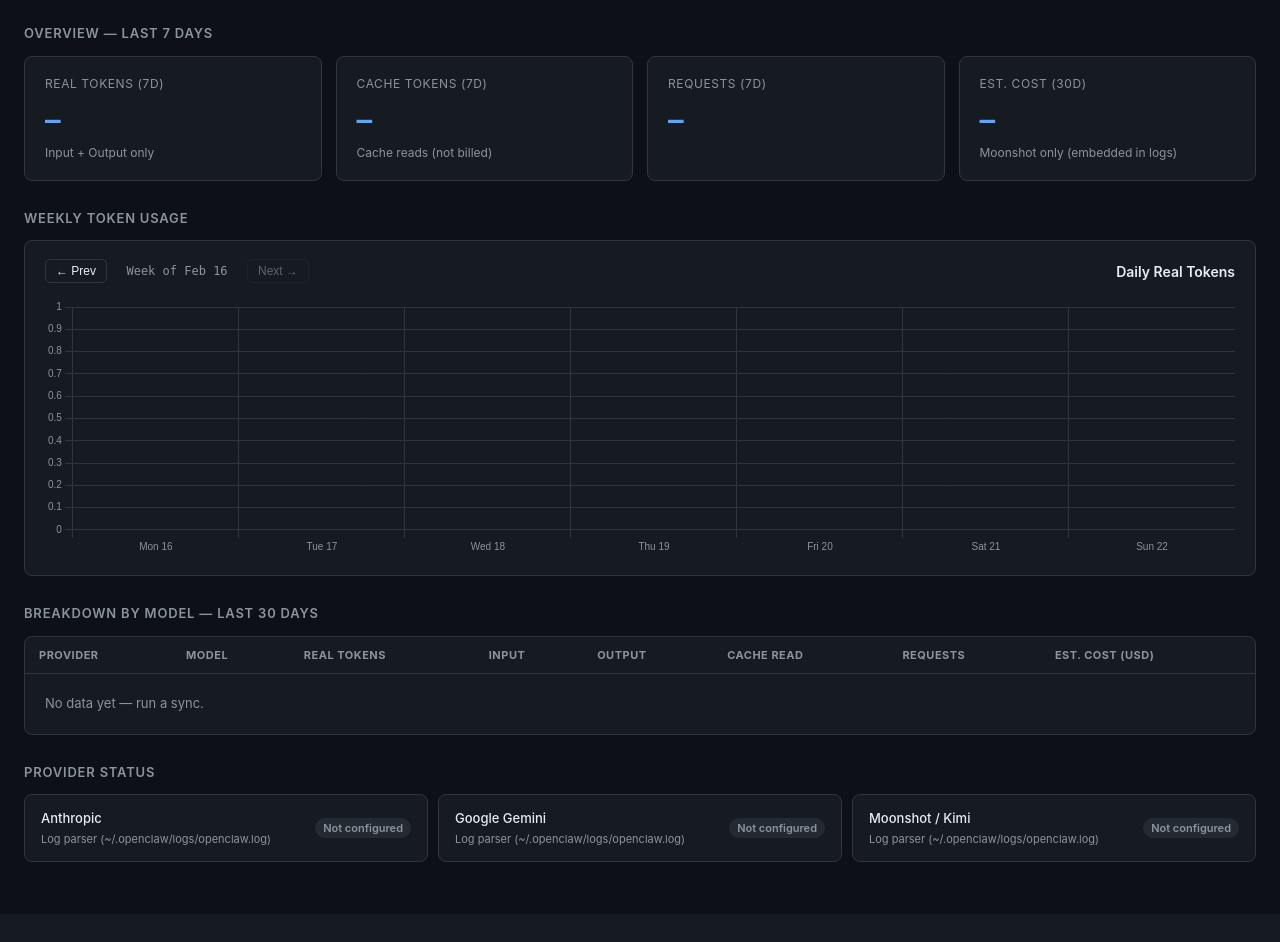
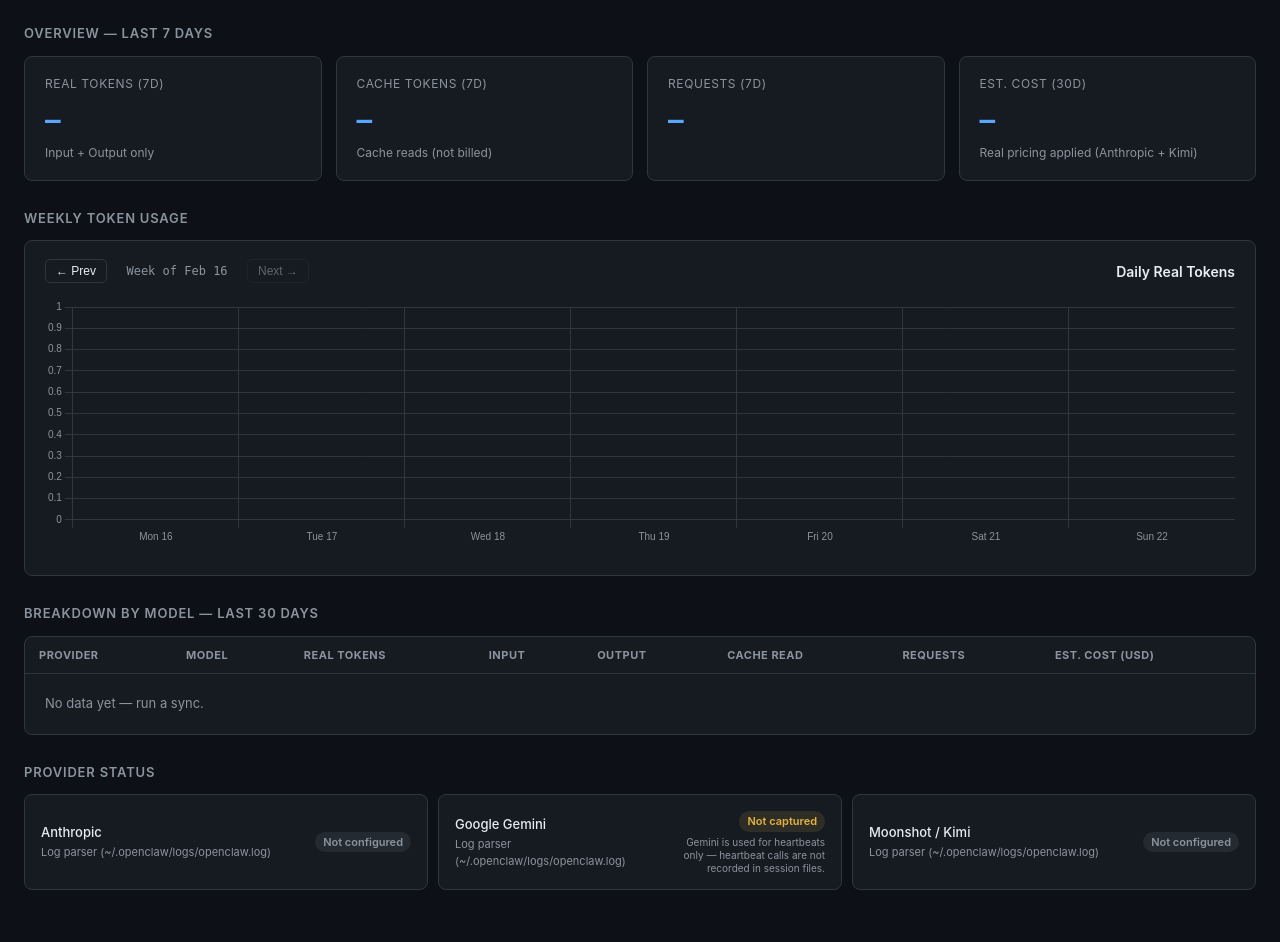
Before and after one commit to Ricardodpalmeida/openclaw-usage-dashboard, a FastAPI app: page / in a window 1280 px wide. Shown: the part 56-998 px from the top of the page. Before the commit the page ends 918 px from the top, so only its background shows below. Run offline with FastAPI, Linux system fonts and the light colour scheme; data that the repository does not hold is empty; parts of the project's set-up code (start-up, migrations or seed data) failed here and were passed over.

Commit message:
Add real pricing, stacked weekly chart by model, Gemini heartbeat explanation

```diff
--- a/app/main.py
+++ b/app/main.py
@@ -25,7 +25,7 @@ from fastapi.templating import Jinja2Templates
 
 from .database import init_db
 from .scheduler import start_scheduler, sync_all
-from .routers.usage_router import router as usage_router
+from .routers.usage_router import router as usage_router, pricing_router
 from .routers.provider_router import router as provider_router
 
 load_dotenv()
@@ -64,6 +64,7 @@ async def on_shutdown():
 
 app.include_router(usage_router)
 app.include_router(provider_router)
+app.include_router(pricing_router)
 
 
 @app.get("/", response_class=HTMLResponse)
--- /dev/null
+++ b/app/pricing.py
@@ -0,0 +1,29 @@
+"""
+Hard-coded API pricing per model (per million tokens).
+Update these when provider pricing changes.
+Source: official provider pricing pages, Feb 2026.
+"""
+
+PRICING = {
+    # Anthropic
+    "claude-opus-4-6":   {"input": 15.00, "output": 75.00, "cache_read": 1.50},
+    "claude-sonnet-4-6": {"input":  3.00, "output": 15.00, "cache_read": 0.30},
+    # Moonshot / Kimi
+    "kimi-k2.5":         {"input":  0.60, "output":  3.00, "cache_read": 0.15},
+    "kimi-k2-thinking":  {"input":  0.60, "output":  3.00, "cache_read": 0.15},
+    # Google Gemini (for future use when tracked)
+    "gemini-3-flash-preview": {"input": 0.10, "output": 0.40, "cache_read": 0.025},
+    "gemini-3-pro-preview":   {"input": 1.25, "output": 5.00, "cache_read": 0.3125},
+}
+
+
+def estimate_cost(model: str, input_tokens: int, output_tokens: int, cache_read_tokens: int) -> float:
+    """Return estimated cost in USD for a given model and token counts."""
+    p = PRICING.get(model)
+    if not p:
+        return 0.0
+    return (
+        input_tokens      / 1_000_000 * p["input"] +
+        output_tokens     / 1_000_000 * p["output"] +
+        cache_read_tokens / 1_000_000 * p["cache_read"]
+    )
--- a/app/providers/google_provider.py
+++ b/app/providers/google_provider.py
@@ -1,11 +1,25 @@
 """
 Google Gemini provider — parses token usage from OpenClaw session JSONL files.
 
-API endpoint : None available as of 2026-02.
+API endpoint : None available.
                Google does not expose a Gemini-specific usage API.
 Auth         : GEMINI_API_KEY (used only for is_configured detection)
 Method       : Session JSONL parsing via app/log_parser.py
 Model prefix : "gemini-"
+
+⚠ WHY GEMINI USAGE IS NOT CAPTURED:
+  OpenClaw uses Gemini exclusively in heartbeat calls. Heartbeat calls do NOT
+  create session JSONL files — only interactive sessions and sub-agent runs do.
+  Since this dashboard sources all data from session JSONL files, Gemini usage
+  is effectively invisible. The provider is configured but produces zero records.
+  This is a fundamental limitation of the log-based approach: if a model is only
+  used in contexts that do not produce JSONL files, it cannot be tracked.
+
+  To track Gemini in the future, one of the following approaches would be needed:
+    a) OpenClaw starts writing heartbeat usage to a separate log file.
+    b) Google exposes a Gemini usage API (Google Cloud Billing API covers spend
+       but not per-model token counts at this time).
+    c) A sidecar proxy intercepts Gemini API calls and logs them independently.
 
 TODO — Google Cloud Billing API (future):
   If a Gemini-specific usage API becomes available:
--- a/app/routers/usage_router.py
+++ b/app/routers/usage_router.py
@@ -3,8 +3,10 @@ Usage API endpoints.
 
 GET /api/usage/summary           — aggregate totals (last 30d) with period breakdown
 GET /api/usage/weekly            — daily totals for a given week (Mon–Sun)
+GET /api/usage/weekly-by-model   — daily totals per model for a given week
 GET /api/usage/hourly            — per-hour breakdown for a given date
 GET /api/usage/by-model          — breakdown per model, sorted by real_tokens desc
+GET /api/pricing                 — hard-coded provider pricing table
 """
 
 from datetime import date, timedelta
@@ -17,6 +19,7 @@ from ..models import (
     UsageSummary, UsageByModel, WeeklyUsage, HourlyBreakdown,
     DailyUsage, HourlyUsage,
 )
+from ..pricing import PRICING
 
 router = APIRouter(prefix="/api/usage", tags=["usage"])
 
@@ -184,3 +187,84 @@ async def get_by_model():
         )
         for r in rows
     ]
+
+
+@router.get("/weekly-by-model")
+async def get_weekly_by_model(week_offset: int = Query(default=0)):
+    """Return daily real_tokens per model for the 7 days of the requested week.
+
+    - models: all models with any usage in the last 30 days (for consistent color assignment)
+    - days: each day has by_model dict zero-filled for all models
+    - uses real_tokens (input + output only, not cache)
+    """
+    week_start, week_end = _week_bounds(week_offset)
+    date_30d = _date_n_days_ago(30)
+
+    async with get_db() as db:
+        # All models with usage in last 30 days, ordered by total real tokens desc
+        model_rows = await (await db.execute("""
+            SELECT model, SUM(real_tokens) AS total_rt
+            FROM usage_records
+            WHERE date >= ?
+            GROUP BY model
+            ORDER BY total_rt DESC
+        """, (date_30d,))).fetchall()
+
+        # Per-day per-model data for the requested week
+        week_rows = await (await db.execute("""
+            SELECT date, model, SUM(real_tokens) AS rt
+            FROM usage_records
+            WHERE date >= ? AND date <= ?
+            GROUP BY date, model
+            ORDER BY date ASC
+        """, (week_start, week_end))).fetchall()
+
+    models = [r["model"] for r in model_rows]
+
+    # Build lookup: {date: {model: rt}}
+    week_map: dict = {}
+    for r in week_rows:
+        d = r["date"]
+        if d not in week_map:
+            week_map[d] = {}
+        week_map[d][r["model"]] = int(r["rt"] or 0)
+
+    # Build 7-day response
+    start = date.fromisoformat(week_start)
+    days = []
+    for i in range(7):
+        d = (start + timedelta(days=i)).isoformat()
+        day_label = (start + timedelta(days=i)).strftime("%a %-d")
+        by_model = {m: week_map.get(d, {}).get(m, 0) for m in models}
+        days.append({"date": d, "label": day_label, "by_model": by_model})
+
+    return {
+        "week_start": week_start,
+        "week_end": week_end,
+        "models": models,
+        "days": days,
+    }
+
+
+# ── Pricing endpoint (outside /api/usage prefix, registered at app level) ──
+# This endpoint is registered directly on the router with a full path prefix override.
+# It's appended here for co-location but note the prefix is /api/usage — so the
+# actual pricing endpoint is at /api/usage/pricing-info. A top-level /api/pricing
+# is registered separately in main.py or via a dedicated router.
+
+pricing_router = APIRouter(tags=["pricing"])
+
+
+@pricing_router.get("/api/pricing")
+async def get_pricing():
+    """Return hard-coded API pricing per model (per million tokens).
+
+    Source: official provider pricing pages, Feb 2026.
+    These values are used to estimate costs since session files store cost=0.
+    """
+    return {
+        "source": "hard-coded",
+        "last_updated": "Feb 2026",
+        "unit": "USD per million tokens",
+        "models": PRICING,
+    }
--- a/app/templates/dashboard.html
+++ b/app/templates/dashboard.html
@@ -172,8 +172,10 @@
       font-weight: 600;
       font-family: inherit;
     }
-    .badge-cfg   { background: rgba(88,166,255,.12); color: var(--accent); }
-    .badge-nocfg { background: rgba(139,148,158,.12); color: var(--text-dim); }
+    .badge-cfg      { background: rgba(88,166,255,.12); color: var(--accent); }
+    .badge-nocfg    { background: rgba(139,148,158,.12); color: var(--text-dim); }
+    .badge-nocapture{ background: rgba(227,179,65,.12); color: var(--orange); }
+    .provider-note  { font-size: 10px; color: var(--text-dim); margin-top: 4px; max-width: 160px; line-height: 1.3; }
 
     /* ── Provider grid ───────────────────────────────────────────────────── */
     .provider-grid {
@@ -248,7 +250,7 @@
       <div class="card">
         <div class="card-label">Est. Cost (30d)</div>
         <div class="card-value" id="c-cost-30d">—</div>
-        <div class="card-sub">Moonshot only (embedded in logs)</div>
+        <div class="card-sub">Real pricing applied (Anthropic + Kimi)</div>
       </div>
     </div>
   </section>
@@ -333,6 +335,26 @@ Chart.defaults.font.family = 'inherit';
 let chartWeekly = null;
 let chartHourly = null;
 
+/* ── Model color palette (consistent by model name across week changes) ─── */
+const MODEL_COLORS = [
+  '#4e9af1', // blue
+  '#f17c4e', // orange
+  '#4ef1a0', // green
+  '#f1e44e', // yellow
+  '#c04ef1', // purple
+  '#f14e7c', // red
+];
+// Map model name → color (assigned on first encounter, stable across calls)
+const modelColorMap = {};
+let modelColorIdx = 0;
+function colorForModel(model) {
+  if (!(model in modelColorMap)) {
+    modelColorMap[model] = MODEL_COLORS[modelColorIdx % MODEL_COLORS.length];
+    modelColorIdx++;
+  }
+  return modelColorMap[model];
+}
+
 /* ── Week state ─────────────────────────────────────────────────────────── */
 let currentWeekOffset = 0;
 let currentWeekData = null;   // cached days array for label lookup
@@ -353,7 +375,6 @@ function buildWeeklyChart(weekData) {
   currentWeekData = weekData.days;
 
   const labels = weekData.days.map(d => dayLabel(d.date));
-  const values = weekData.days.map(d => d.real_tokens);
 
   // Update nav label
   document.getElementById('week-label').textContent =
@@ -362,27 +383,38 @@ function buildWeeklyChart(weekData) {
   // Disable next-week button if already on current week
   document.getElementById('btn-next-week').disabled = currentWeekOffset >= 0;
 
+  // Pre-assign colors to all models now so they are consistent
+  weekData.models.forEach(m => colorForModel(m));
+
+  const datasets = weekData.models.map(model => {
+    const color = colorForModel(model);
+    return {
+      label: model,
+      data: weekData.days.map(d => (d.by_model && d.by_model[model]) || 0),
+      backgroundColor: color + 'aa',
+      borderColor: color,
+      borderWidth: 1,
+      borderRadius: 2,
+    };
+  });
+
   if (chartWeekly) chartWeekly.destroy();
   chartWeekly = new Chart(document.getElementById('chart-weekly'), {
     type: 'bar',
-    data: {
-      labels,
-      datasets: [{
-        label: 'Real Tokens',
-        data: values,
-        backgroundColor: 'rgba(88,166,255,.55)',
-        borderColor: '#58a6ff',
-        borderWidth: 1,
-        borderRadius: 4,
-      }]
-    },
+    data: { labels, datasets },
     options: {
       responsive: true,
       maintainAspectRatio: false,
-      plugins: { legend: { display: false } },
+      plugins: {
+        legend: {
+          display: true,
+          position: 'bottom',
+          labels: { boxWidth: 12, font: { size: 11 }, padding: 10 }
+        }
+      },
       scales: {
-        x: { ticks: { font: { size: 11 } } },
-        y: { ticks: { callback: v => fmtK(v) } }
+        x: { stacked: true, ticks: { font: { size: 11 } } },
+        y: { stacked: true, ticks: { callback: v => fmtK(v) } }
       },
       onClick: (evt, elements) => {
         if (!elements.length) return;
@@ -463,7 +495,7 @@ async function loadSummary() {
 }
 
 async function loadWeekly(offset) {
-  const data = await fetch('/api/usage/weekly?week_offset=' + offset).then(r => r.json());
+  const data = await fetch('/api/usage/weekly-by-model?week_offset=' + offset).then(r => r.json());
   buildWeeklyChart(data);
 }
 
@@ -490,16 +522,25 @@ async function loadModelTable() {
 async function loadProviders() {
   const data = await fetch('/api/providers').then(r => r.json());
   const grid = document.getElementById('provider-grid');
-  grid.innerHTML = data.map(p => `
+  grid.innerHTML = data.map(p => {
+    const isGemini = p.name === 'google';
+    const badge = isGemini
+      ? `<div style="text-align:right">
+           <span class="badge badge-nocapture">Not captured</span>
+           <div class="provider-note">Gemini is used for heartbeats only — heartbeat calls are not recorded in session files.</div>
+         </div>`
+      : `<span class="badge ${p.is_configured ? 'badge-cfg' : 'badge-nocfg'}">
+           ${p.is_configured ? 'Configured' : 'Not configured'}
+         </span>`;
+    return `
     <div class="provider-card">
       <div>
         <div class="provider-name">${p.display_name}</div>
         <div class="provider-method">${p.method}</div>
       </div>
-      <span class="badge ${p.is_configured ? 'badge-cfg' : 'badge-nocfg'}">
-        ${p.is_configured ? 'Configured' : 'Not configured'}
-      </span>
-    </div>`).join('');
+      ${badge}
+    </div>`;
+  }).join('');
 }
 
 async function loadSyncLog() {
```
Also changed, not shown: app/scheduler.py (+9 -1 lines).
